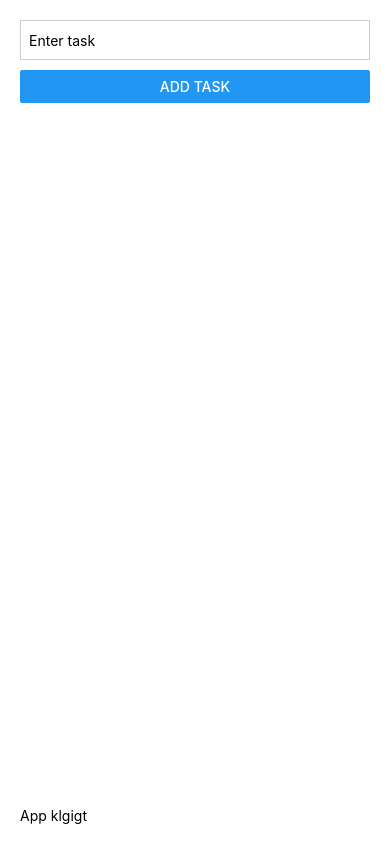
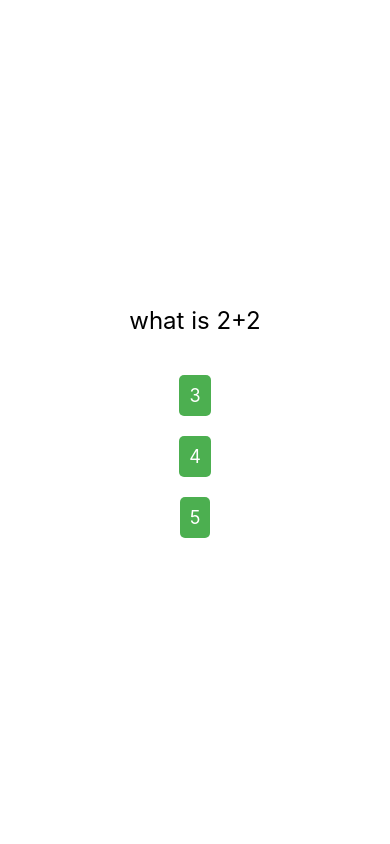
Before and after one commit to Shivakuamara-am/git-prasing, a React Native app: screen / in a window 390 px wide. Built offline with nearby package versions, Linux system fonts and the light colour scheme.

Commit message:
first commit

```diff
--- a/App.tsx
+++ b/App.tsx
@@ -1,37 +1,36 @@
-import { StyleSheet, Text, View,Button,TextInput,FlatList} from 'react-native'
-import React,{useState} from 'react'
+import { Alert, StyleSheet, Text, TouchableOpacity, View } from 'react-native'
+import React, { useState } from 'react'
 
 const App = () => {
-  const[task,setTask]=useState("")
-  const[tasks,setTasks]=useState<String[]>([])
+  const[currentquestion,setCurrentQuestion]=useState(0)
+  const[score,setScore]=useState(0);
 
-    const addtask=()=>{
-      setTasks([...tasks,task])
-      setTask("")
+
+  const question=[
+    {question:"what is 2+2",option:['3','4','5'],correctAnswer:"4"},
+    {question:"what is 5+3",option:['7','8','9'],correctAnswer:'6'},
+    {question:"what is 10-6",option:["5",'4','7'],correctAnswer:"4"}
+  ]
+
+  const answerQuestion=(answer:string)=>{
+    if(answer===question[currentquestion].correctAnswer){
+      setScore(score+1)
     }
-
-    const Deletask=(index:number)=>{
-      const newtask=tasks.filter((_,i)=> i !== index)
-       setTasks(newtask)
+    if(currentquestion<question.length-1){
+      setCurrentQuestion(currentquestion+1)
+    }else{
+      Alert.alert(`quiz finished your score is${score+1}`)
     }
+  }
 
   return (
     <View style={styles.container}>
-      <TextInput
-      style={styles.input}
-      placeholder='Enter task '
-      value={task}
-      onChangeText={setTask}/>
-      <Button title='Add Task'onPress={addtask}/>
-      <FlatList
-     data={tasks}
-     keyExtractor={(item,index)=>index.toString()}
-     renderItem={({item,index})=>(
-      <View style={styles.taskItem}>
-        <Button title='Delete tkggitask'onPress={()=>Deletask(index)}/>
-        </View>
-     )}/>
-      <Text>App klgigt</Text>
+      <Text style={styles.questionText}>{question[currentquestion].question}</Text>
+      {question[currentquestion].option.map((option,index)=>(
+        <TouchableOpacity key={index}onPress={()=>answerQuestion(option)} style={styles.button}>
+           <Text style={styles.buttonText}>{option}</Text>
+        </TouchableOpacity>
+      ))}
     </View>
   )
 }
@@ -41,19 +40,22 @@ export default App
 const styles = StyleSheet.create({
   container: {
     flex: 1,
-    padding: 20,
-  },
-  input: {
-    height: 40,
-    borderColor: '#ccc',
-    borderWidth: 1,
-    marginBottom: 10,
-    paddingLeft: 8,
-  },
-  taskItem: {
-    flexDirection: 'row',
-    justifyContent: 'space-between',
-    padding: 10,
-    borderBottomWidth: 1,
-  },
+    justifyContent: 'center',
+     alignItems: 'center',
+      padding: 20
+      },
+ questionText: {
+   fontSize: 24,
+    marginBottom: 20
+    },
+ button: {
+   backgroundColor: '#4CAF50',
+   padding: 10,
+   marginTop: 20,
+    borderRadius: 5
+   },
+ buttonText: {
+   color: '#fff',
+    fontSize: 18
+   },
 })
```
